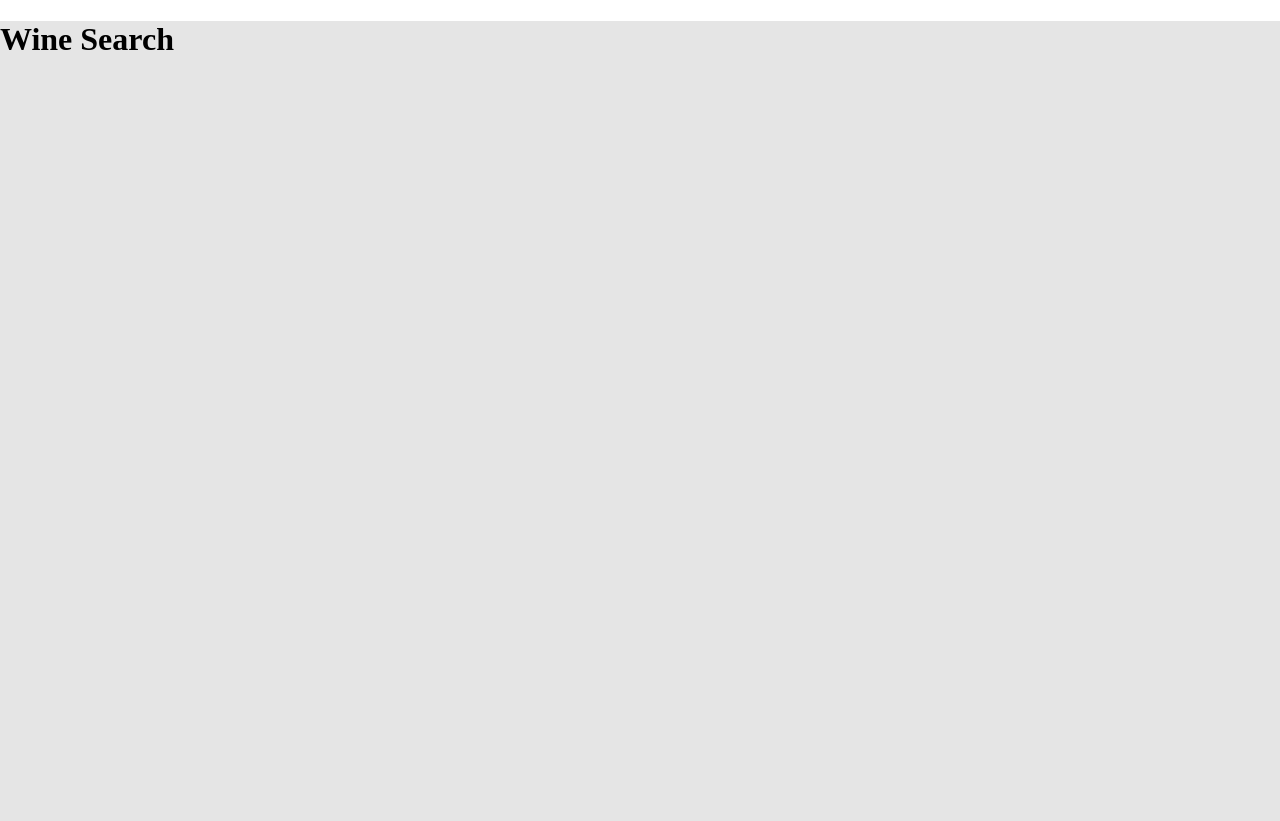
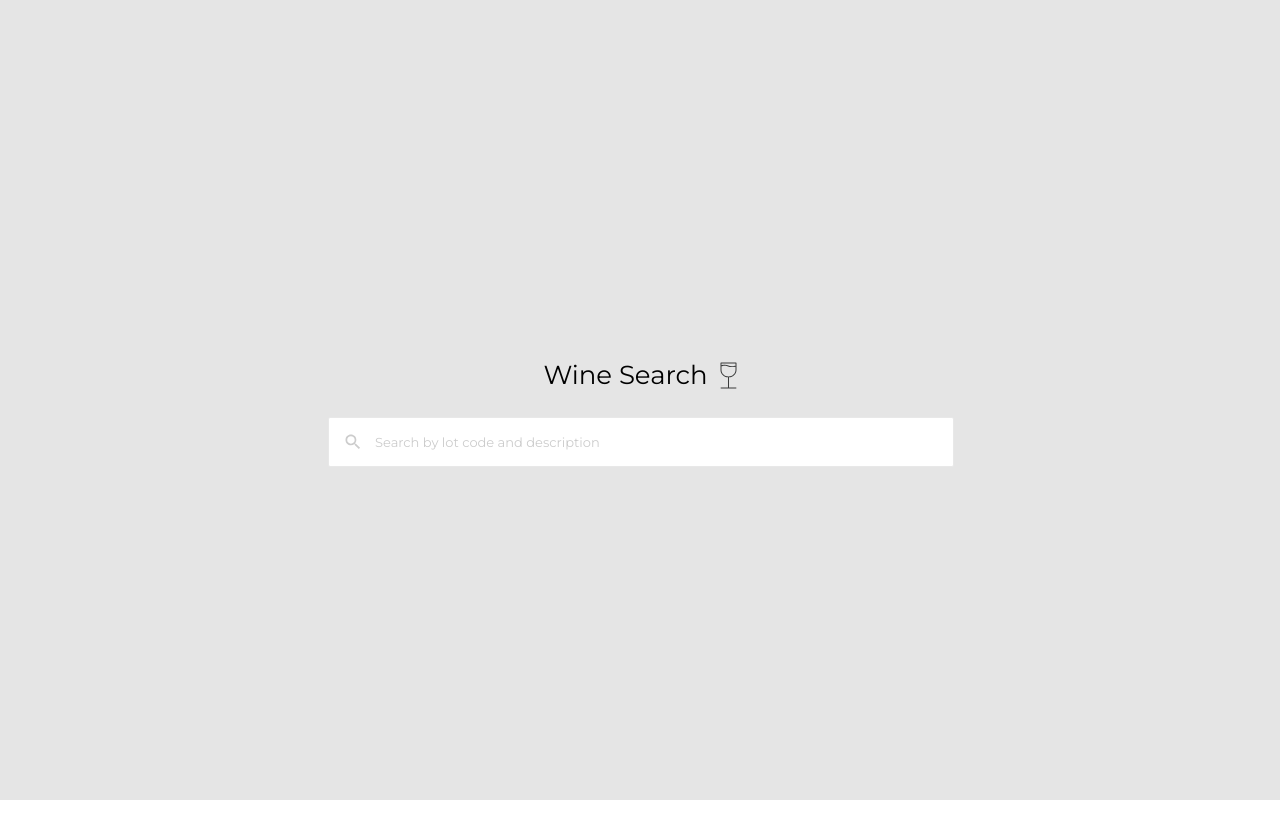
Before and after one commit to a-good-sell/vintrace-code-challenge, a React app: page / in a window 1280 px wide. After the commit the page ends 800 px from the top, so only its background shows below. Built offline with nearby package versions, Linux system fonts and the light colour scheme.

Commit message:
Added everything to WineSearchPage except for search results

```diff
--- a/package.json
+++ b/package.json
@@ -18,6 +18,7 @@
     "@babel/register": "^7.17.7",
     "babel-loader": "^8.2.4",
     "css-loader": "^6.7.1",
+    "file-loader": "^6.2.0",
     "html-webpack-plugin": "^5.5.0",
     "jasmine": "^4.0.2",
     "jasmine-core": "^4.0.1",
--- a/src/components/SearchResult.js
+++ b/src/components/SearchResult.js
@@ -2,6 +2,7 @@ import { Component } from "react";
 
 /**
  * @typedef SearchResultProps
+ * @property {Object} matchObject
  * @property {String} matchString
  * @property {String} matchField
  * @property {Number} matchPosition
@@ -13,6 +14,10 @@ export default class SearchResult extends Component {
     }
 
     render() {
-
+        return (
+            <div className="searchResult">
+                {this.props.matchObject.lotCode}
+            </div>
+        )
     }
 }
--- /dev/null
+++ b/src/css/AppLayout.css
@@ -0,0 +1,12 @@
+.appLayoutWrapper {
+    width: 100%;
+    height: 100%;
+    /* Center contents */
+    display: flex;
+    justify-content: center;
+    align-items: center;
+}
+
+.appLayout {
+    width: 624px;
+}
--- /dev/null
+++ b/src/css/GlobalStyles.css
@@ -0,0 +1,8 @@
+@import url(//fonts.googleapis.com/css?family=Montserrat);
+h3 {
+    font-family: "Montserrat";
+    font-style: normal;
+    font-weight: 300;
+    font-size: 26px;
+    line-height: 32px;
+}
--- /dev/null
+++ b/src/css/WineSearch.css
@@ -0,0 +1,46 @@
+.wineSearch {
+    position: relative;
+}
+
+header {
+    display: flex;
+    align-items: center;
+    justify-content: center;
+}
+
+header > h3{
+   margin-right: 12px;
+}
+
+.textInputWrapper {
+    width: 100%;
+    height: 48px;
+    position: relative;
+    border: 1px solid #e8e8e8;
+    border-radius: 2px;
+    background: #fff
+}
+
+.textInputWrapper img {
+    position: absolute;
+    top: 12px;
+    left: 12px;
+}
+
+.textInputWrapper input {
+    position: absolute;
+    width: 500px;
+    left: 44px;
+    top: 11px;
+    line-height: 24px;
+    font-family: "Montserrat";
+    font-weight: 300;
+    font-size: 13px;
+    color: #0f1010;
+    border: none;
+    background: none;
+}
+
+.textInputWrapper input::placeholder {
+    color: #ccc;
+}
--- a/src/index.css
+++ b/src/index.css
@@ -1,11 +1,14 @@
-html, body {
-    height: 100%;
-    width: 100%;
+body {
+    height: 100vh;
     margin: 0;
     padding: 0;
 }
 
 #react-app {
     background: #E5E5E5;
-    height: 100%;
+    position: absolute;
+    top: 0;
+    bottom: 0;
+    left: 0;
+    right: 0;
 }
--- a/src/index.js
+++ b/src/index.js
@@ -1,19 +1,23 @@
 import ReactDOM from 'react-dom';
 import { BrowserRouter, Routes, Route } from "react-router-dom";
 
+import AppLayout from "./pages/AppLayout";
 import WineSearch from "./pages/WineSearch";
 import ProductView from "./pages/ProductView";
 import ErrorPage from "./pages/ErrorPage";
 
 import "./index.css";
+import "./css/GlobalStyles.css";
 
 ReactDOM.render(
     (
         <BrowserRouter>
             <Routes>
-                <Route index element={<WineSearch />} />
-                <Route path="product" element={<ProductView />} />
-                <Route path="*" element={<ErrorPage />} />
+                <Route path="/" element={<AppLayout />}>
+                    <Route index element={<WineSearch />} />
+                    <Route path="product" element={<ProductView />} />
+                    <Route path="*" element={<ErrorPage />} />
+                </Route>
             </Routes>
         </BrowserRouter>
     ),
--- /dev/null
+++ b/src/pages/AppLayout.js
@@ -0,0 +1,13 @@
+import { Outlet } from "react-router-dom";
+
+import "../css/AppLayout.css";
+
+export default function AppLayout() {
+    return (
+        <div className="appLayoutWrapper">
+            <div className="appLayout">
+                <Outlet />
+            </div>
+        </div>
+    );
+}
--- a/src/pages/WineSearch.js
+++ b/src/pages/WineSearch.js
@@ -1,26 +1,81 @@
 import { Component } from "react"
 
 import SearchResult from "../components/SearchResult";
+
+import "../css/WineSearch.css";
+
+import ICON from "../../images/ICON.svg";
+import SEARCH from "../../images/Search.svg";
 
 import mockWineData from "../../data/mockWineData";
 
 const SEARCH_FIELDS = [ "lotCode", "description" ];
 
+/**
+ * typedef WineSearchState
+ * @property {String} searchInput
+ * @property {Array.<SearchResultProps>} searchResults
+ */
+
 export default class WineSearch extends Component {
+    constructor() {
+        super();
+        this.state = {
+            searchInput: "",
+            searchResults: []
+        }
+
+        this.onUpdateSearchInput = this.onUpdateSearchInput.bind(this);
+    }
+
     render() {
+        const searchResultComponents = this.state.searchResults.map((searchResult) => {
+            return <SearchResult {...searchResult} key={searchResult.matchObject.lotCode}/>
+        })
+
         return (
             <div className="wineSearch">
-                <h1>Wine Search</h1>
+                <header>
+                    <h3>Wine Search</h3>
+                    <img src={ICON} ></img>
+                </header>
+                <main>
+                    <div className="textInputWrapper">
+                        <input
+                            placeholder="Search by lot code and description"
+                            type="text"
+                            value={this.state.searchInput}
+                            onChange={this.onUpdateSearchInput} />
+                        <img src={SEARCH} ></img>
+                    </div>
+                    {this.state.searchResults.length > 0 &&
+                        <div className="searchResultsWrapper">
+
+                        </div>
+                    }
+                </main>
             </div>
         );
+    }
+
+    onUpdateSearchInput(event) {
+        this.setState({
+            searchInput: event.target.value,
+            searchResults: this.keywordSearch(event.target.value)
+        });
+        event.preventDefault();
     }
 
     /**
      * Searches for wines where search keyword is located in one of the candidate fields
      * @param {string} keyword
-     * @returns {Array.<SearchResult>}
+     * @returns {Array.<SearchResultProps>}
      */
     keywordSearch(keyword) {
+        if (!keyword || keyword.length === 0) {
+            return [];
+        }
+
         let searchResults = mockWineData.map((wineLot) => {
             let searchField = null;
             let searchPosition = -1;
@@ -30,7 +85,7 @@ export default class WineSearch extends Component {
                     continue;
                 }
 
-                searchPosition = wineLot[candidateField].search(keyword);
+                searchPosition = wineLot[candidateField].toUpperCase().search(keyword.toUpperCase());
 
                 if (searchPosition > -1) {
                     searchField = candidateField;
@@ -39,17 +94,19 @@ export default class WineSearch extends Component {
             }
 
             return {
+                searchObject: wineLot,
                 searchField: searchField,
                 searchPosition: searchPosition
             }
         }).filter((result) => {
             return result.searchPosition > -1;
         }).map((result) => {
-            return new SearchResult({
+            return {
+                matchObject: result.searchObject,
                 matchString: keyword,
                 matchField: result.searchField,
                 matchPosition: result.searchPosition
-            });
+            };
         })
 
         return searchResults;
--- a/webpack.config.js
+++ b/webpack.config.js
@@ -40,6 +40,10 @@ module.exports = {
                 test: /\.css$/,
                 use: ["style-loader", "css-loader"]
             },
+            {
+                test: /\.(png|jp(e*)g|svg|gif)$/,
+                use: ["file-loader"]
+            }
         ]
     }
 };
```
Also changed, not shown: images/Search.svg (added), 1 other file.
